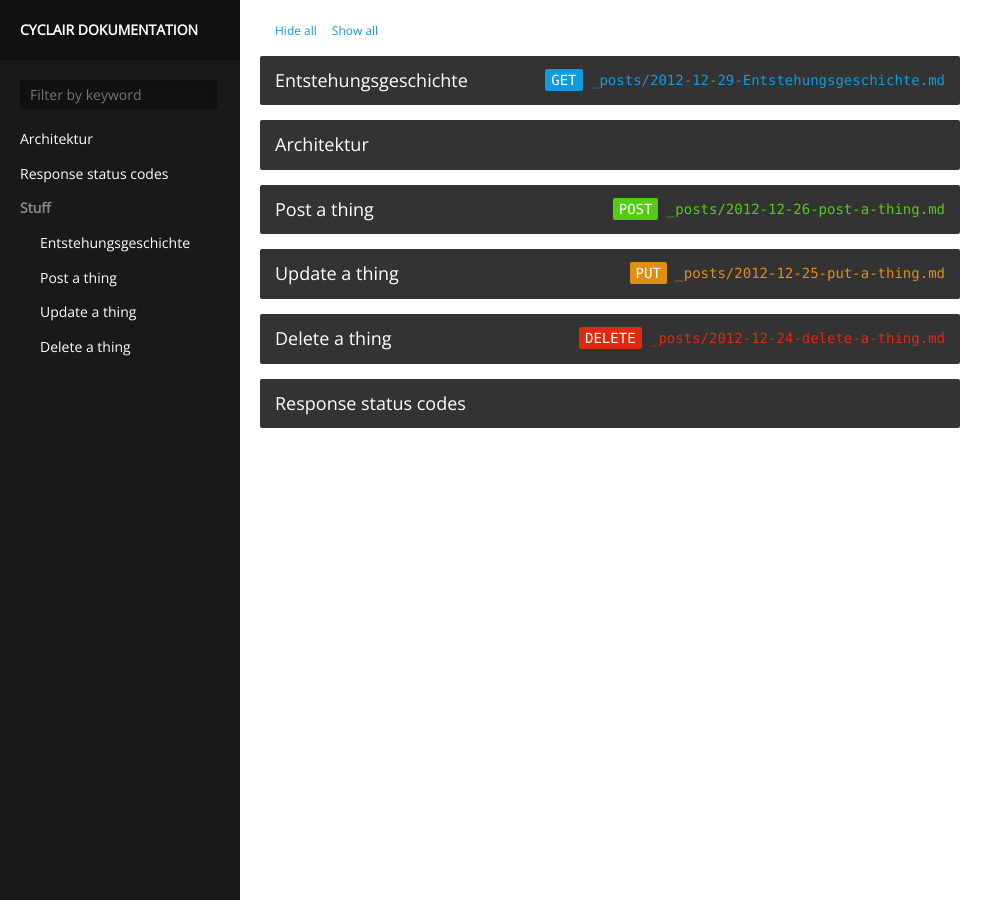
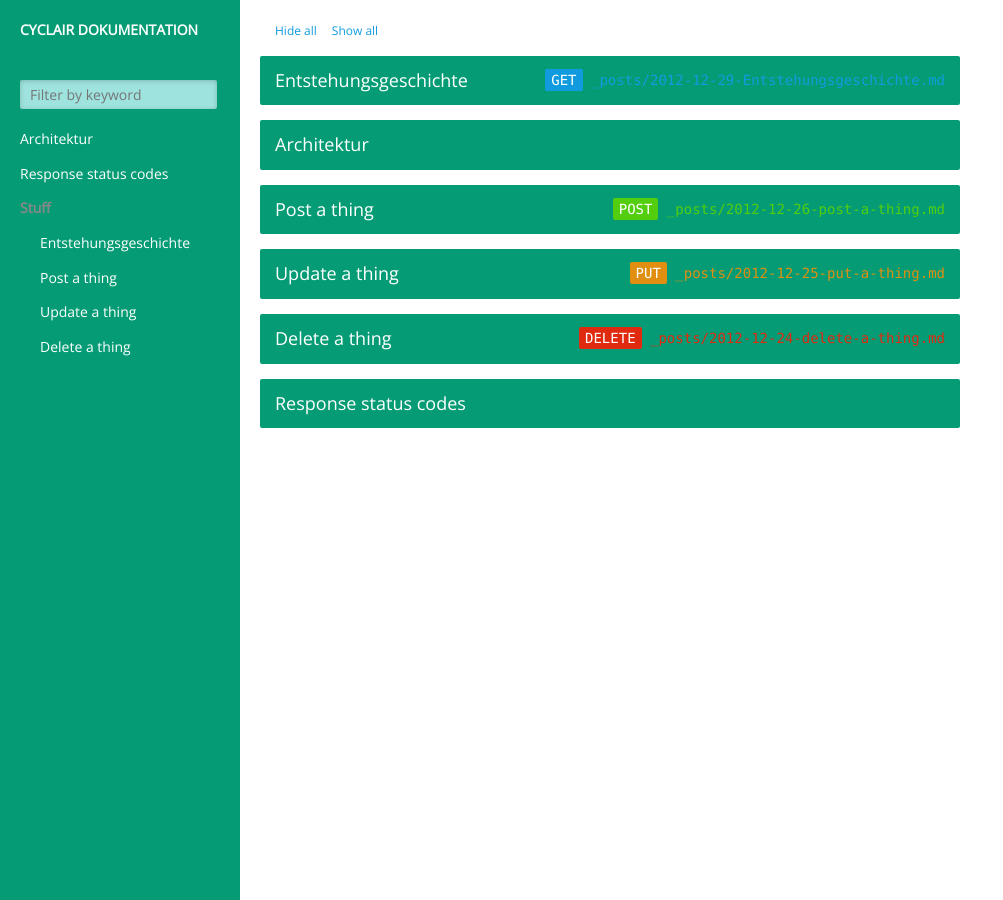
Before and after one commit to Purpurschwarz/purpurschwarz.github.io, a Jekyll site: the page built from index.html, in a window 1280 px wide. Shown: the whole page, without its empty margins (0-1003 px from the left). Built offline with Jekyll 4.4.1, drawn with Linux system fonts in a browser that asks for light colours; comment, search, counter and statistics services are not loaded.

Commit message:
now with green colour

```diff
--- a/_config.yml
+++ b/_config.yml
@@ -1,6 +1,10 @@
 ---
 exclude: ['README.markdown']
 permalink: ':title'
-pygments: true
+highlighter: rouge
 safe: false
 title: 'Cyclair Dokumentation'
+
+
+# commented out because of incompatibility with github pages
+# pygments: true
--- a/assets.css
+++ b/assets.css
@@ -441,7 +441,7 @@ code {
 
 /* SIDEBAR */
 #sidebar {
-  background: #191919;
+  background: #059C75;
   color: #fff;
   float: left;
   height: 100%;
@@ -452,7 +452,7 @@ code {
 }
 
 #sidebar h1 {
-  background: #111;
+  background: #059C75;
   font-size: 14px;
   margin: 0;
   padding: 20px;
@@ -490,7 +490,7 @@ code {
 }
 
 #sidebar input {
-  background: #111;
+  background: #9EE3DE;
   border: 0;
   border-radius: 2px;
   -moz-border-radius: 2px;
@@ -498,7 +498,7 @@ code {
   box-shadow: inset 0 0 5px rgba(0, 0, 0, 0.2);
   -moz-box-shadow: inset 0 1px 5px rgba(0, 0, 0, 0.2);
   -webkit-box-shadow: inset 0 1px 5px rgba(0, 0, 0, 0.2);
-  color: #ddd;
+  color: #111;
   margin-bottom: 20px;
   padding: 5px 10px;
 }
@@ -530,7 +530,7 @@ code {
 }
 
 #content article > a {
-  background: #333;
+  background: #059C75;
   border-radius: 2px;
   -moz-border-radius: 2px;
   -webkit-border-radius: 2px;
```
